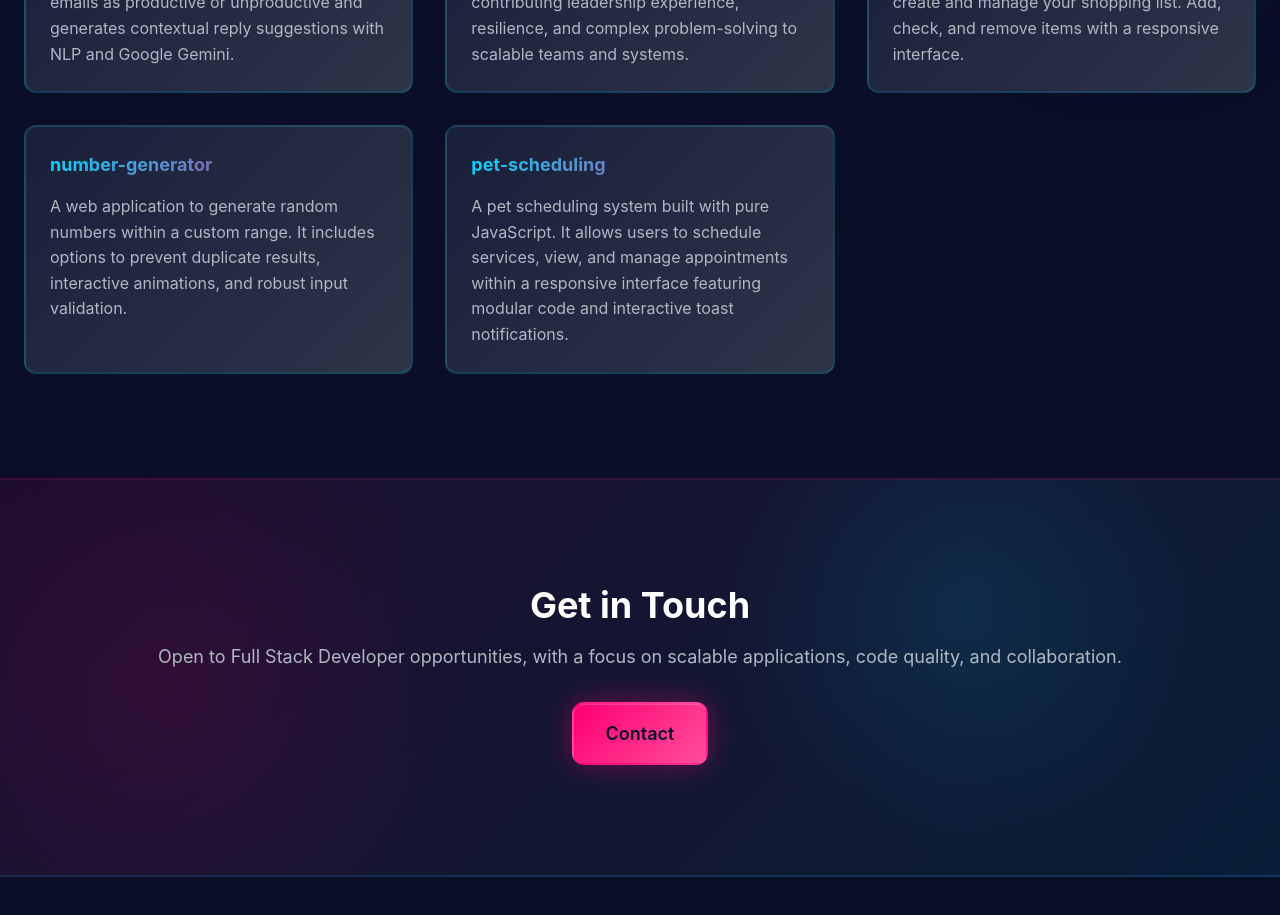
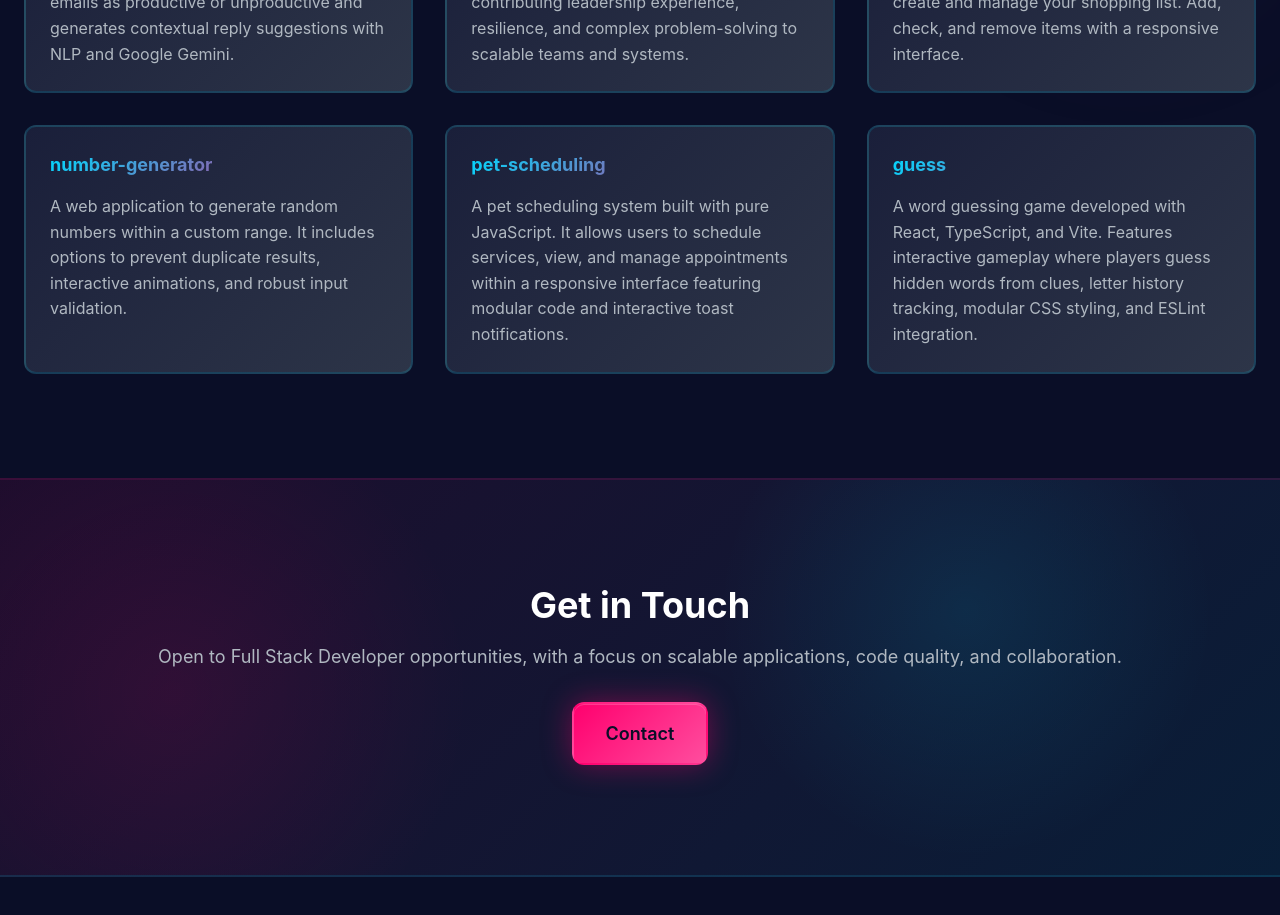
Before and after one commit to Lucascfsb/portfolio-lucas, a React app: page / in a window 1280 px wide. Shown: the part 1100-2015 px from the top of the page. Built offline with nearby package versions, Linux system fonts and the light colour scheme; the HTML template or start-up script is replaced by a standard one.

Commit message:
Adiciona novo projeto "guess" com descrição, tecnologias e links relevantes

```diff
--- a/src/content/content.ts
+++ b/src/content/content.ts
@@ -174,6 +174,19 @@ export const projects: Project[] = [
     technologies: ["HTML5", "CSS3", "JavaScript", "Webpack"],
     githubUrl: "https://github.com/Lucascfsb/pet-scheduling",
     liveUrl: "https://pet-scheduling-six.vercel.app/",
+    featured: true,
+  },
+  {
+    id: "project-6",
+    titleEn: "guess",
+    titlePt: "adivinha-palavra",
+    descriptionEn:
+      "A word guessing game developed with React, TypeScript, and Vite. Features interactive gameplay where players guess hidden words from clues, letter history tracking, modular CSS styling, and ESLint integration.",
+    descriptionPt:
+      "Um jogo de adivinhação de palavras desenvolvido em React, TypeScript e Vite. Apresenta jogabilidade interativa com dicas, histórico de letras utilizadas, pontuação, estilização modular com CSS Modules e validação por ESLint.",
+    technologies: ["React", "TypeScript", "Vite", "CSS Modules", "ESLint"],
+    githubUrl: "https://github.com/Lucascfsb/guess",
+    liveUrl: "https://guess-nine-steel.vercel.app/",
     featured: true,
   },
 ];
```
